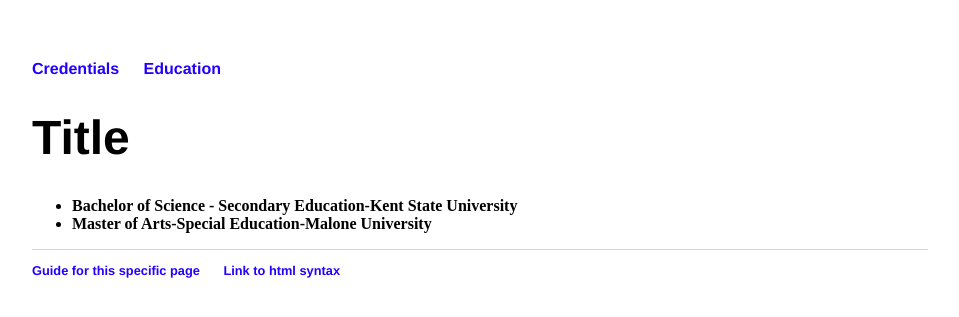
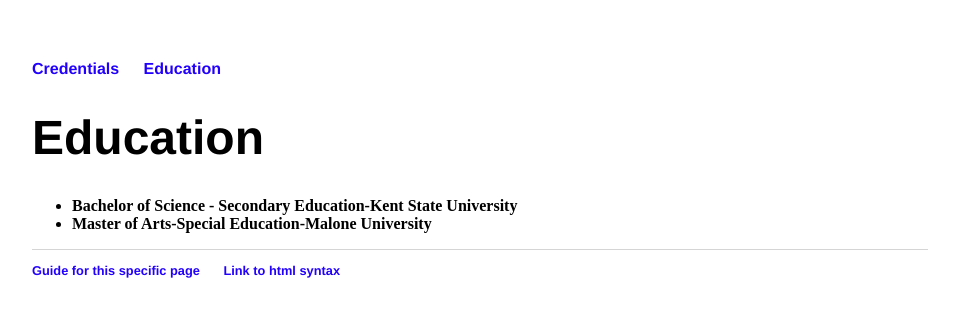
Before and after one commit to ShadowHazel/ShadowHazel.github.io, a Jekyll site: the page built from edu/index.html, in a window 1280 px wide. Shown: the top 317 px of the page, without its empty margins (160-1119 px from the left). Built offline with Jekyll 4.4.1, drawn with Linux system fonts in a browser that asks for light colours.

Commit message:
Update index.html

```diff
--- a/edu/index.html
+++ b/edu/index.html
@@ -1,10 +1,10 @@
 ---
 layout: default
-title: Credentials
+title: Education
 ---
 
 		<div class="about">
-			<h1>Title</h1>
+			<h1>Education</h1>
 
 			<ul class="contacts">
 				<li><strong>Bachelor of Science - Secondary Education-Kent State University<strong></li>
```
